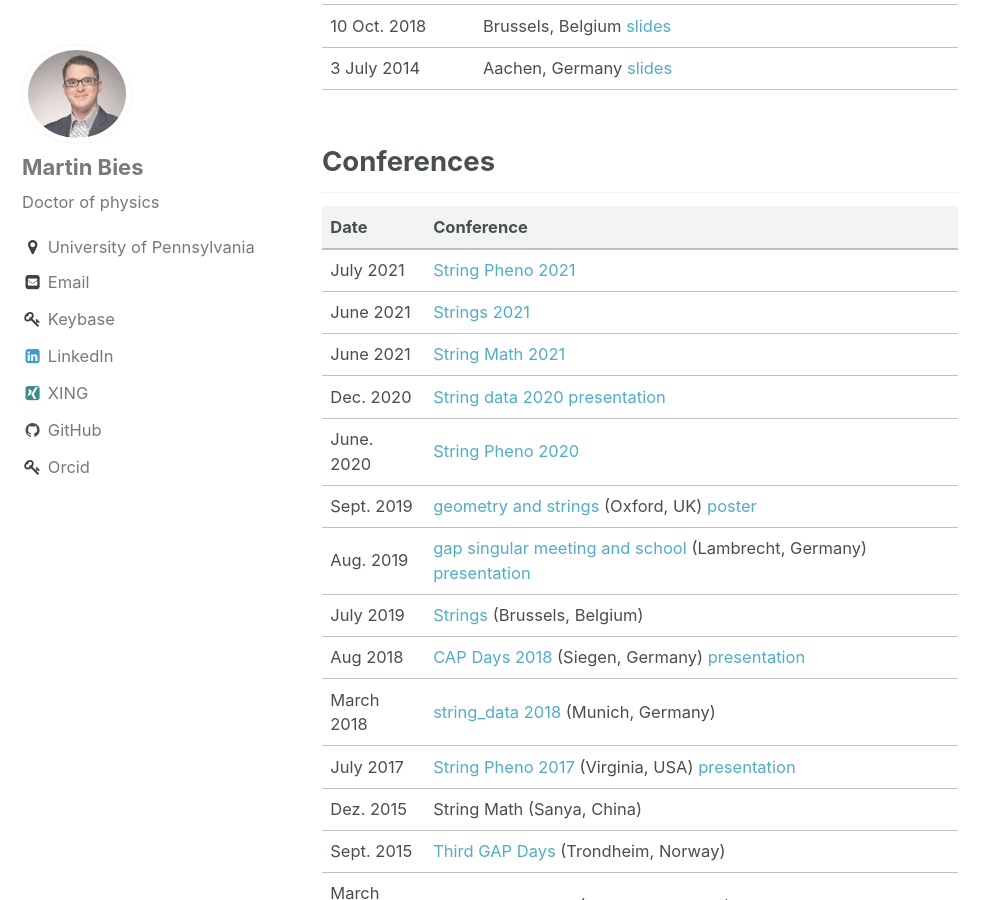
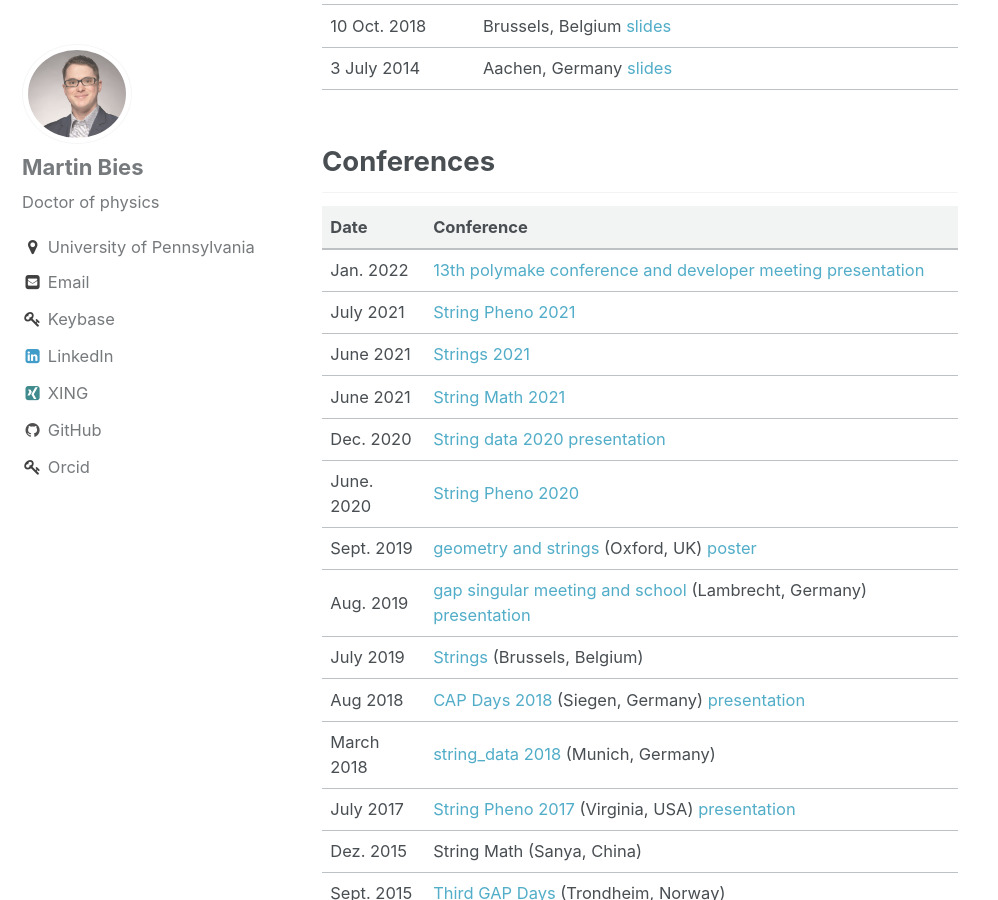
Before and after one commit to MartinBies/MartinBies.github.io, a Jekyll site: the page built from _pages/conferences and talks.md, in a window 1280 px wide and 900 px high, scrolled down 519 px. Shown: the whole window, without its empty margins (0-998 px from the left). Built offline with Jekyll 4.4.1, drawn with Linux system fonts in a browser that asks for light colours.

Commit message:
Add presentation at Polymake workshop

```diff
--- a/_pages/conferences and talks.md
+++ b/_pages/conferences and talks.md
@@ -22,6 +22,7 @@ permalink: /conferences and talks/
 
  Date | Conference
  ---------    :|-----------
+ Jan. 2022 | [13th polymake conference and developer meeting](https://polymake.org/doku.php/workshops/workshop0122) [presentation](/MartinBies-PolymakeWorkshop2022.pdf)
  July 2021   | [String Pheno 2021](https://indico.cern.ch/event/1034944/)
  June 2021   | [Strings 2021](https://www.ictp-saifr.org/strings2021/)
  June 2021   | [String Math 2021](https://impa.br/en_US/eventos-do-impa/2021-2/string-math-2021/)
```
Also changed, not shown: 1 other file.
